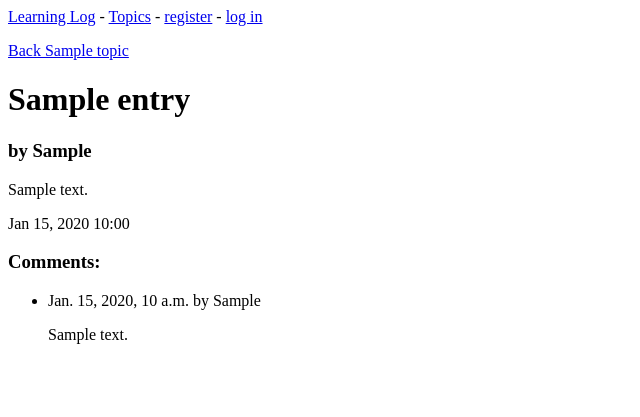
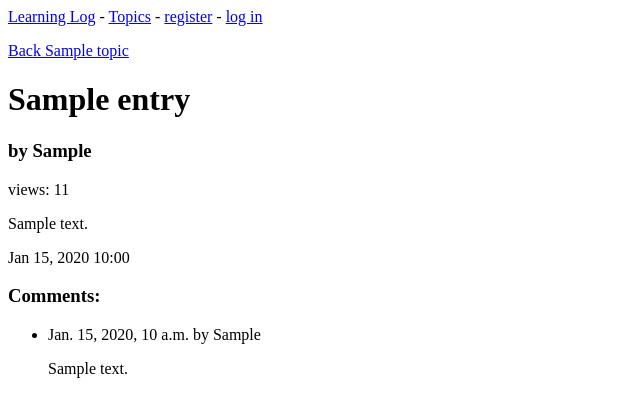
Before and after one commit to roman985475612/learning-log, a Django app: a page that uses learning_logs/templates/learning_logs/entry_detail.html in a window 1280 px wide. Shown: the top 417 px of the page, without its empty margins (0-640 px from the left). Run offline with Django 3.2, Linux system fonts and the light colour scheme; tables that the repository leaves empty hold one stand-in row (values such as "Sample post").

Commit message:
Add field views to entry

```diff
--- a/learning_logs/models.py
+++ b/learning_logs/models.py
@@ -28,9 +28,10 @@ class Entry(models.Model):
     owner = models.ForeignKey(User)
     topic = models.ForeignKey(Topic)
     title = models.CharField(max_length=200, unique=True)
+    slug = models.SlugField(unique=True)
     text = models.TextField()
     date_added = models.DateTimeField(auto_now_add=True)
-    slug = models.SlugField(unique=True)
+    views = models.IntegerField(default=0)
 
     def save(self, *args, **kwargs):
         self.slug = slugify(self.title)
--- a/learning_logs/templates/learning_logs/entry_detail.html
+++ b/learning_logs/templates/learning_logs/entry_detail.html
@@ -6,6 +6,7 @@
   <!-- Entry begin -->
   <h1>{{ entry.title }}</h1>
   <h3>by {{ entry.owner|title }}</h3>
+  <p>views: {{ entry.views }}</p>
   {% if user == entry.owner %}
     <p>
       <a href="{% url 'learning_logs:entry_update' entry.slug %}">update</a>
--- a/learning_logs/views.py
+++ b/learning_logs/views.py
@@ -29,6 +29,12 @@ class EntryDetail(DetailView):
     model = Entry
     context_object_name = 'entry'
 
+    def get_object(self):
+        entry = super(EntryDetail, self).get_object()
+        entry.views += 1
+        entry.save()
+        return entry
+
 
 class TopicCreate(LoginRequiredMixin, CreateView):
     model = Topic
@@ -55,6 +61,7 @@ class TopicUpdate(LoginRequiredMixin, UpdateView):
 class TopicDelete(LoginRequiredMixin, DeleteView):
     model = Topic
     template_name_suffix = '_form_delete'
+    success_url = reverse_lazy('learning_logs:topics')
 
     def get_object(self):
         object = super(TopicDelete, self).get_object()
@@ -62,7 +69,6 @@ class TopicDelete(LoginRequiredMixin, DeleteView):
             raise Http404("You are not the owner")
         return object
 
-    success_url = reverse_lazy('learning_logs:topics')
 
 
 class EntryCreate(LoginRequiredMixin, CreateView):
```
Also changed, not shown: learning_logs/migrations/0009_entry_views.py (added).
